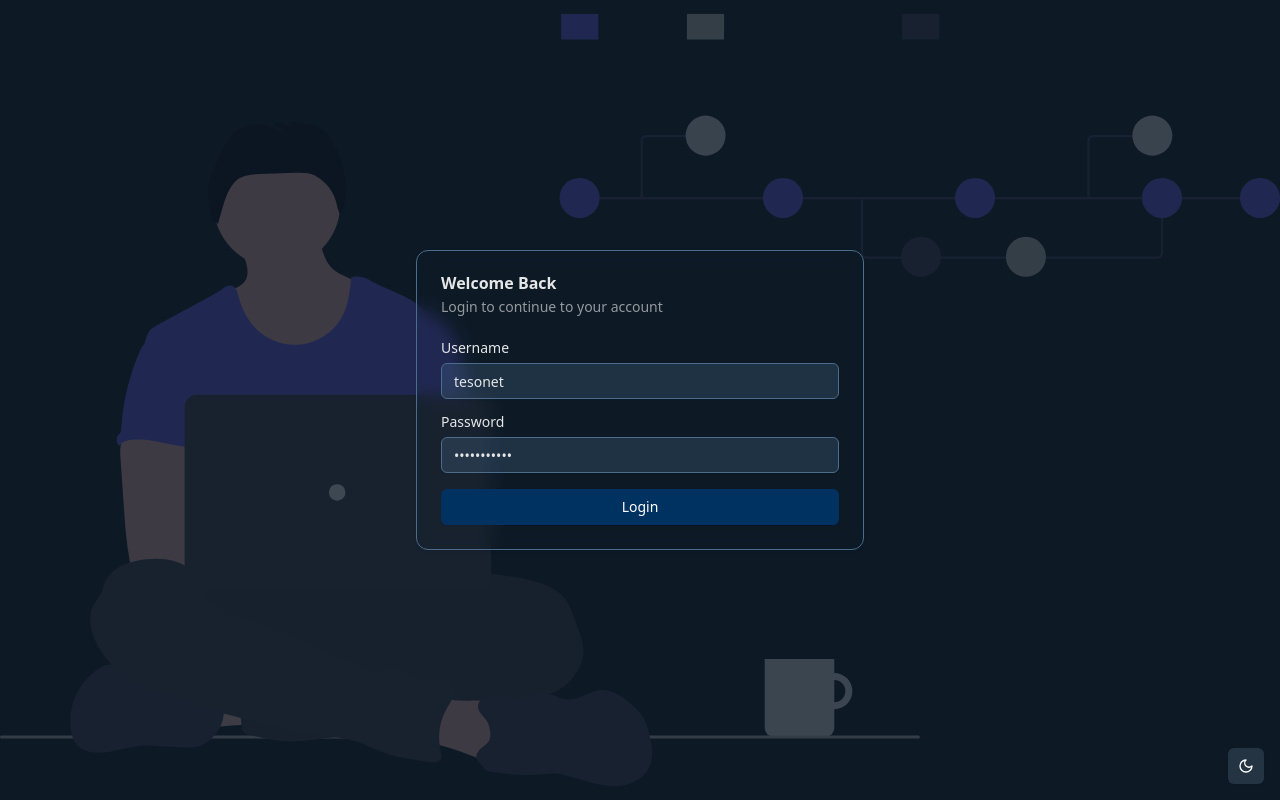
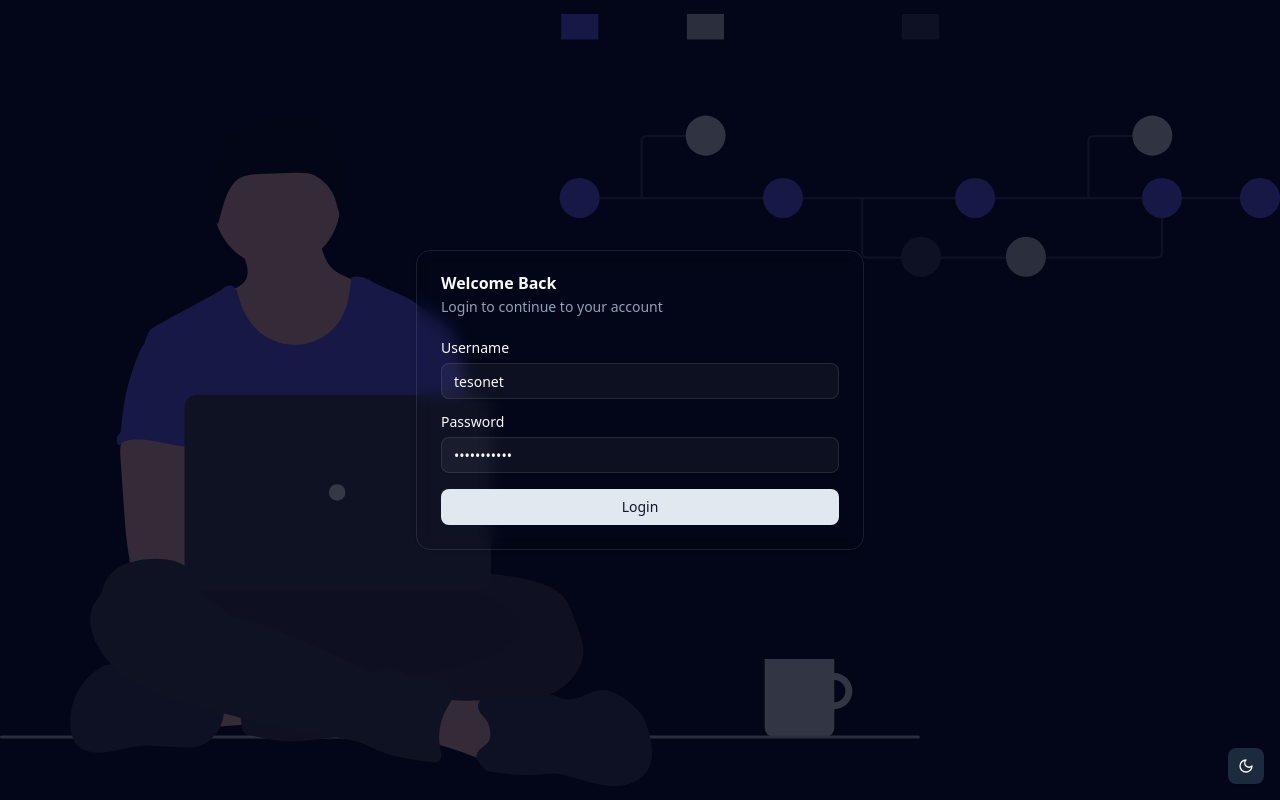
Before and after one commit to MintarasGrinius/cyber-servers, a React (Vite) app: page /login in a window 1280 px wide. Built offline with nearby package versions, Linux system fonts and the light colour scheme.

Commit message:
Add Dashboard layout and sidebar components: implement navigation structure and enhance user experience with logout functionality

```diff
--- a/src/App.tsx
+++ b/src/App.tsx
@@ -6,8 +6,10 @@ import {
   BrowserRouter as Router,
   Routes,
 } from "react-router-dom";
+import DashboardLayout from "./components/dashboard-layout";
 import { AuthProvider } from "./context/AuthContext";
 import { ThemeProvider } from "./context/ThemeContext";
+import DashboardPage from "./pages/dashboard";
 import LoginPage from "./pages/login";
 import ServersPage from "./pages/servers";
 
@@ -19,11 +21,14 @@ function App() {
       <QueryClientProvider client={queryClient}>
         <Router>
           <AuthProvider>
-            <Routes>
-              <Route path="/login" element={<LoginPage />} />
-              <Route path="/servers" element={<ServersPage />} />
-              <Route path="*" element={<Navigate to="/login" />} />
-            </Routes>
+            <DashboardLayout>
+              <Routes>
+                <Route path="/login" element={<LoginPage />} />
+                <Route path="/servers" element={<ServersPage />} />
+                <Route path="/dashboard" element={<DashboardPage />} />
+                <Route path="*" element={<Navigate to="/login" />} />
+              </Routes>
+            </DashboardLayout>
           </AuthProvider>
         </Router>
       </QueryClientProvider>
--- /dev/null
+++ b/src/components/dashboard-layout.tsx
@@ -0,0 +1,20 @@
+import { useAuth } from "@/context/AuthContext";
+import { ReactNode } from "react";
+import Sidebar from "../components/sidebar";
+
+interface DashboardLayoutProps {
+  children: ReactNode;
+}
+
+const DashboardLayout = ({ children }: DashboardLayoutProps) => {
+  const { loggedIn } = useAuth();
+  console.info("🚀 ~ loggedIn:", loggedIn);
+  return (
+    <div className="flex">
+      {loggedIn && <Sidebar />}
+      <div className="flex-1 bg-background">{children}</div>
+    </div>
+  );
+};
+
+export default DashboardLayout;
--- /dev/null
+++ b/src/components/sidebar.tsx
@@ -0,0 +1,34 @@
+import { useAuth } from "@/context/AuthContext";
+import { Link } from "react-router-dom";
+import { Button } from "./ui/button";
+
+const Sidebar = () => {
+  const { logout } = useAuth();
+  return (
+    <div className="w-48 h-screen relative">
+      <div className="h-full fixed p-5 bg-card flex flex-col w-48">
+        <h2 className="text-2xl font-bold mb-5">Dashboard</h2>
+
+        <nav className="flex-1 flex flex-col justify-between h-auto">
+          <div className="space-y-2">
+            <Button asChild className="w-full" variant="secondary">
+              <Link to="/dashboard">Home</Link>
+            </Button>
+            <Button asChild className="w-full" variant="secondary">
+              <Link to="/servers">Servers</Link>
+            </Button>
+          </div>
+          <Button
+            className="w-full"
+            variant="destructive-outline"
+            onClick={logout}
+          >
+            Logout
+          </Button>
+        </nav>
+      </div>
+    </div>
+  );
+};
+
+export default Sidebar;
--- a/src/components/ui/button.tsx
+++ b/src/components/ui/button.tsx
@@ -13,6 +13,8 @@ const buttonVariants = cva(
           "bg-primary text-primary-foreground shadow-xs hover:bg-primary/90",
         destructive:
           "bg-destructive text-white shadow-xs hover:bg-destructive/90 focus-visible:ring-destructive/20 dark:focus-visible:ring-destructive/40 dark:bg-destructive/60",
+        "destructive-outline":
+          "border-destructive text-destructive-foreground shadow-xs hover:bg-destructive/80 dark:hover:bg-destructive/50 focus-visible:ring-destructive/20 dark:focus-visible:ring-destructive/40 dark:bg-destructive/30",
         outline:
           "border bg-background shadow-xs hover:bg-accent hover:text-accent-foreground dark:bg-input/30 dark:border-input dark:hover:bg-input/50",
         secondary:
--- a/src/context/AuthContext.tsx
+++ b/src/context/AuthContext.tsx
@@ -1,6 +1,4 @@
 // src/context/AuthContext.tsx
-import { Button } from "@/components/ui/button";
-import { LogOut } from "lucide-react";
 import {
   createContext,
   ReactNode,
@@ -11,6 +9,7 @@ import {
 import { redirect, useNavigate } from "react-router-dom";
 
 interface AuthContextType {
+  loggedIn: boolean;
   token: string | null;
   login: (token: string) => void;
   logout: () => void;
@@ -39,7 +38,6 @@ export const AuthProvider = ({ children }: AuthProviderProps) => {
   );
 
   useEffect(() => {
-    // TODO: temp
     if (token) {
       navigate("/servers");
     } else {
@@ -61,13 +59,8 @@ export const AuthProvider = ({ children }: AuthProviderProps) => {
   };
 
   return (
-    <AuthContext.Provider value={{ token, login, logout }}>
+    <AuthContext.Provider value={{ token, login, logout, loggedIn: !!token }}>
       {children}
-      {!!token && (
-        <Button size="icon" className="fixed top-2 right-2" onClick={logout}>
-          <LogOut />
-        </Button>
-      )}
     </AuthContext.Provider>
   );
 };
--- a/src/index.css
+++ b/src/index.css
@@ -5,83 +5,76 @@
 
 * {
   border-color: var(--border);
+  color-scheme: light dark;
 }
 
 :root {
-  font-family: system-ui, Avenir, Helvetica, Arial, sans-serif;
-  color-scheme: light dark;
-
+  --radius: 0.625rem;
+  --background: oklch(1 0 0);
+  --foreground: oklch(0.129 0.042 264.695);
+  --card: oklch(1 0 0);
+  --card-foreground: oklch(0.129 0.042 264.695);
+  --popover: oklch(1 0 0);
+  --popover-foreground: oklch(0.129 0.042 264.695);
+  --primary: oklch(0.208 0.042 265.755);
+  --primary-foreground: oklch(0.984 0.003 247.858);
+  --secondary: oklch(0.968 0.007 247.896);
+  --secondary-foreground: oklch(0.208 0.042 265.755);
+  --muted: oklch(0.968 0.007 247.896);
+  --muted-foreground: oklch(0.554 0.046 257.417);
+  --accent: oklch(0.968 0.007 247.896);
+  --accent-foreground: oklch(0.208 0.042 265.755);
+  --destructive: oklch(0.577 0.245 27.325);
+  --border: oklch(0.929 0.013 255.508);
+  --input: oklch(0.929 0.013 255.508);
+  --ring: oklch(0.704 0.04 256.788);
   --chart-1: oklch(0.646 0.222 41.116);
   --chart-2: oklch(0.6 0.118 184.704);
   --chart-3: oklch(0.398 0.07 227.392);
   --chart-4: oklch(0.828 0.189 84.429);
   --chart-5: oklch(0.769 0.188 70.08);
-  --sidebar: oklch(0.985 0 0);
-  --sidebar-foreground: oklch(0.145 0 0);
-  --sidebar-primary: oklch(0.205 0 0);
-  --sidebar-primary-foreground: oklch(0.985 0 0);
-  --sidebar-accent: oklch(0.97 0 0);
-  --sidebar-accent-foreground: oklch(0.205 0 0);
-  --sidebar-border: oklch(0.922 0 0);
-  --sidebar-ring: oklch(0.708 0 0);
-
-  --background: hsl(209 100% 95%);
-  --foreground: hsl(209 5% 10%);
-  --card: hsl(209 50% 90%);
-  --card-foreground: hsl(209 5% 15%);
-  --popover: hsl(209 100% 95%);
-  --popover-foreground: hsl(209 100% 10%);
-  --primary: hsl(209 100% 19%);
-  --primary-foreground: hsl(0 0% 100%);
-  --secondary: hsl(209 30% 70%);
-  --secondary-foreground: hsl(0 0% 0%);
-  --muted: hsl(171 30% 85%);
-  --muted-foreground: hsl(209 5% 40%);
-  --accent: hsl(171 30% 80%);
-  --accent-foreground: hsl(209 5% 15%);
-  --destructive: hsl(0 100% 42%);
-  --destructive-foreground: hsl(209 5% 90%);
-  --border: hsl(209 30% 50%);
-  --input: hsl(209 30% 42%);
-  --ring: hsl(209 100% 19%);
-  --radius: 0.5rem;
+  --sidebar: oklch(0.984 0.003 247.858);
+  --sidebar-foreground: oklch(0.129 0.042 264.695);
+  --sidebar-primary: oklch(0.208 0.042 265.755);
+  --sidebar-primary-foreground: oklch(0.984 0.003 247.858);
+  --sidebar-accent: oklch(0.968 0.007 247.896);
+  --sidebar-accent-foreground: oklch(0.208 0.042 265.755);
+  --sidebar-border: oklch(0.929 0.013 255.508);
+  --sidebar-ring: oklch(0.704 0.04 256.788);
 }
 
 .dark {
+  --background: oklch(0.129 0.042 264.695);
+  --foreground: oklch(0.984 0.003 247.858);
+  --card: oklch(0.208 0.042 265.755);
+  --card-foreground: oklch(0.984 0.003 247.858);
+  --popover: oklch(0.208 0.042 265.755);
+  --popover-foreground: oklch(0.984 0.003 247.858);
+  --primary: oklch(0.929 0.013 255.508);
+  --primary-foreground: oklch(0.208 0.042 265.755);
+  --secondary: oklch(0.279 0.041 260.031);
+  --secondary-foreground: oklch(0.984 0.003 247.858);
+  --muted: oklch(0.279 0.041 260.031);
+  --muted-foreground: oklch(0.704 0.04 256.788);
+  --accent: oklch(0.279 0.041 260.031);
+  --accent-foreground: oklch(0.984 0.003 247.858);
+  --destructive: oklch(0.704 0.191 22.216);
+  --border: oklch(1 0 0 / 10%);
+  --input: oklch(1 0 0 / 15%);
+  --ring: oklch(0.551 0.027 264.364);
   --chart-1: oklch(0.488 0.243 264.376);
   --chart-2: oklch(0.696 0.17 162.48);
   --chart-3: oklch(0.769 0.188 70.08);
   --chart-4: oklch(0.627 0.265 303.9);
   --chart-5: oklch(0.645 0.246 16.439);
-  --sidebar: oklch(0.205 0 0);
-  --sidebar-foreground: oklch(0.985 0 0);
+  --sidebar: oklch(0.208 0.042 265.755);
+  --sidebar-foreground: oklch(0.984 0.003 247.858);
   --sidebar-primary: oklch(0.488 0.243 264.376);
-  --sidebar-primary-foreground: oklch(0.985 0 0);
-  --sidebar-accent: oklch(0.269 0 0);
-  --sidebar-accent-foreground: oklch(0.985 0 0);
+  --sidebar-primary-foreground: oklch(0.984 0.003 247.858);
+  --sidebar-accent: oklch(0.279 0.041 260.031);
+  --sidebar-accent-foreground: oklch(0.984 0.003 247.858);
   --sidebar-border: oklch(1 0 0 / 10%);
-  --sidebar-ring: oklch(0.556 0 0);
-
-  --background: hsl(209 50% 10%);
-  --foreground: hsl(209 5% 90%);
-  --card: hsl(209 50% 10%);
-  --card-foreground: hsl(209 5% 90%);
-  --popover: hsl(209 50% 5%);
-  --popover-foreground: hsl(209 5% 90%);
-  --primary: hsl(209 100% 19%);
-  --primary-foreground: hsl(0 0% 100%);
-  --secondary: hsl(209 30% 20%);
-  --secondary-foreground: hsl(0 0% 100%);
-  --muted: hsl(171 30% 25%);
-  --muted-foreground: hsl(209 5% 60%);
-  --accent: hsl(171 30% 25%);
-  --accent-foreground: hsl(209 5% 90%);
-  --destructive: hsl(0 100% 42%);
-  --destructive-foreground: hsl(209 5% 90%);
-  --border: hsl(209 30% 42%);
-  --input: hsl(209 30% 42%);
-  --ring: hsl(209 100% 19%);
-  --radius: 0.5rem;
+  --sidebar-ring: oklch(0.551 0.027 264.364);
 }
 
 @theme inline {
--- /dev/null
+++ b/src/pages/dashboard/index.tsx
@@ -0,0 +1,24 @@
+// src/pages/ServersPage.tsx
+import { Button } from "@/components/ui/button";
+import { Heading } from "@/components/ui/Typography";
+import { Link } from "react-router-dom";
+
+const DashboardPage = () => {
+  return (
+    <section className="flex flex-col items-center justify-center min-h-screen bg-background">
+      <div className="space-y-4 text-center">
+        <Heading.H1 className="text-3xl md:text-5xl font-bold">
+          Welcome to the Dashboard
+        </Heading.H1>
+        <p className="lg:w-[60%] text-xl text-muted-foreground">
+          You can use our servers to test your applications and learn how to use
+        </p>
+        <Button asChild className="rounded-full" size="lg">
+          <Link to="/servers">Have a look at our servers</Link>
+        </Button>
+      </div>
+    </section>
+  );
+};
+
+export default DashboardPage;
```
